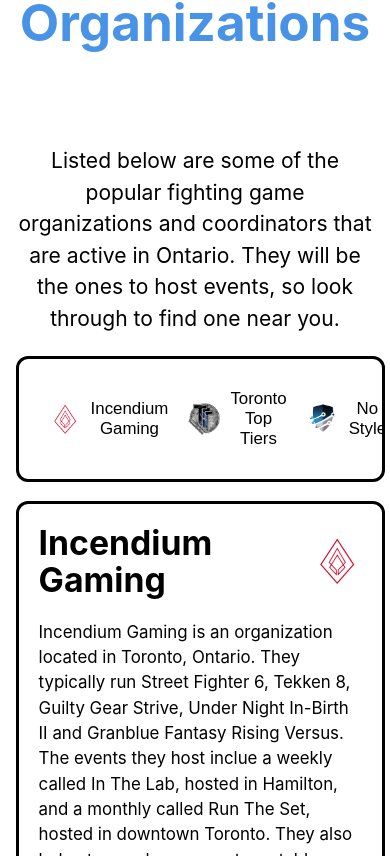
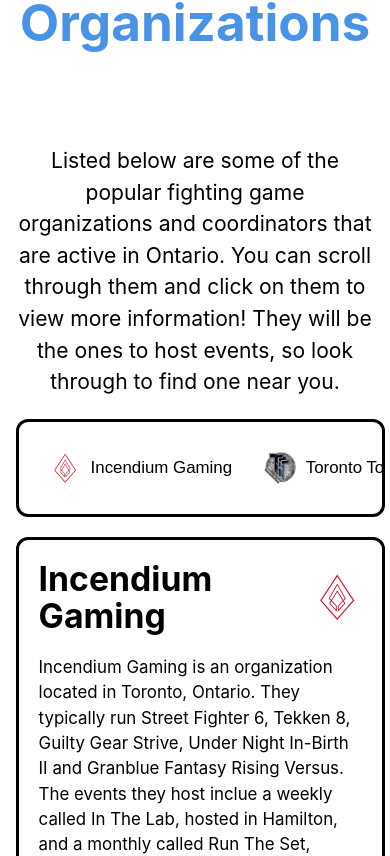
Before and after one commit to NathanW001/ontariofgc-website, a React (Vite) app in the folder ontario-fgc-website/: page / in a window 390 px wide. Shown: the part 1768-2624 px from the top of the page. Built offline with nearby package versions, Linux system fonts and the light colour scheme.

Commit message:
fixed wording and layout issue

```diff
--- a/ontario-fgc-website/src/components/Organizations.css
+++ b/ontario-fgc-website/src/components/Organizations.css
@@ -83,6 +83,11 @@
     overflow-y: hidden;
     overflow-x: auto;
     width: 83vw;
+    gap: 3vw;
+  }
+
+  .organization-button {
+    white-space: nowrap;
   }
 
   .organizations-listings-descriptions {
--- a/ontario-fgc-website/src/components/Organizations.jsx
+++ b/ontario-fgc-website/src/components/Organizations.jsx
@@ -28,7 +28,7 @@
         <div className='organizations-intro-section'>
           <h1 className='organizations-title'>Organizations</h1>
           <div className='organizations-paragraph'>
-            <p>Listed below are some of the popular fighting game organizations and coordinators that are active in Ontario. They will be the ones to host events, so look through to find one near you.</p>
+            <p>Listed below are some of the popular fighting game organizations and coordinators that are active in Ontario. You can scroll through them and click on them to view more information! They will be the ones to host events, so look through to find one near you. </p>
           </div>
         </div>
 
```
